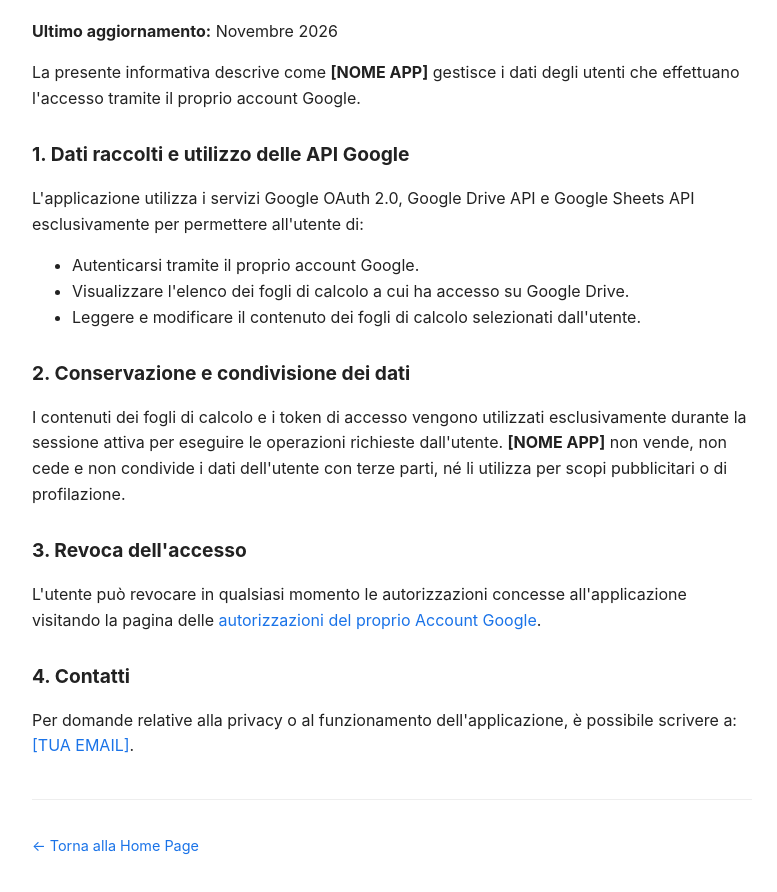
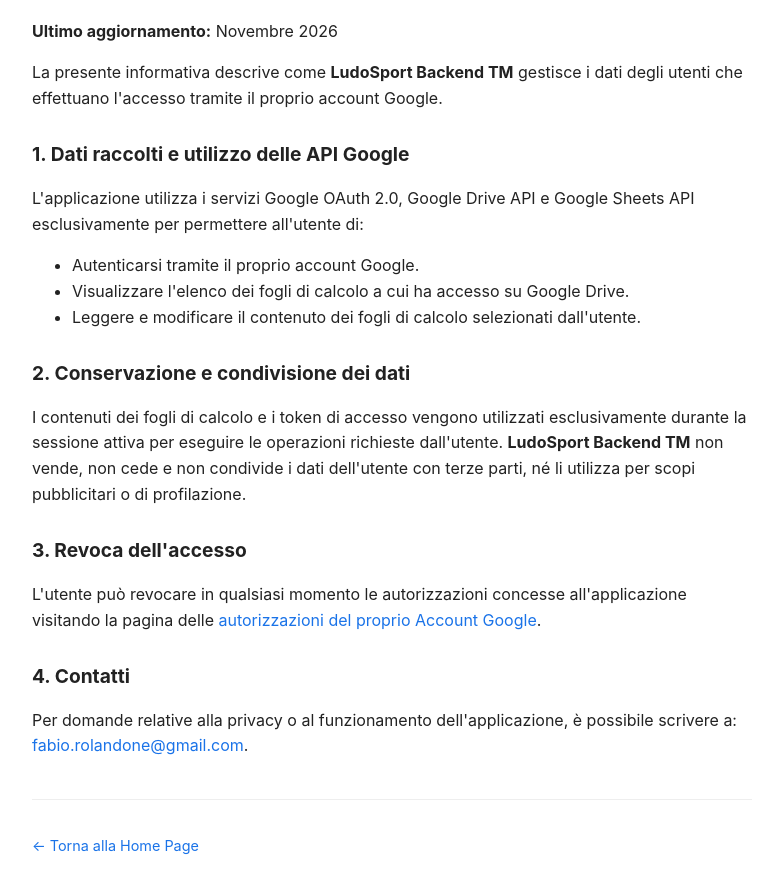
Before and after one commit to mimmixnt/mimmixnt.github.io, a plain HTML site: page privacy.html in a window 1280 px wide. Shown: the part 94-986 px from the top of the page, without its empty margins (248-1025 px from the left). Drawn offline with Linux system fonts and the light colour scheme.

Commit message:
Update privacy policy references to LudoSport Backend TM

```diff
--- a/privacy.html
+++ b/privacy.html
@@ -3,7 +3,7 @@
 <head>
     <meta charset="UTF-8">
     <meta name="viewport" content="width=device-width, initial-scale=1.0">
-    <title>Norme sulla privacy - [NOME APP]</title>
+    <title>Norme sulla privacy - LudoSport Backend TM</title>
     <style>
         body { font-family: -apple-system, BlinkMacSystemFont, "Segoe UI", Roboto, sans-serif; line-height: 1.6; max-width: 720px; margin: 40px auto; padding: 0 20px; color: #222; }
         h1 { color: #1a73e8; }
@@ -17,7 +17,7 @@
     <h1>Norme sulla privacy</h1>
     <p><strong>Ultimo aggiornamento:</strong> Novembre 2026</p>
 
-    <p>La presente informativa descrive come <strong>[NOME APP]</strong> gestisce i dati degli utenti che effettuano l'accesso tramite il proprio account Google.</p>
+    <p>La presente informativa descrive come <strong>LudoSport Backend TM</strong> gestisce i dati degli utenti che effettuano l'accesso tramite il proprio account Google.</p>
 
     <h2>1. Dati raccolti e utilizzo delle API Google</h2>
     <p>L'applicazione utilizza i servizi Google OAuth 2.0, Google Drive API e Google Sheets API esclusivamente per permettere all'utente di:</p>
@@ -28,13 +28,13 @@
     </ul>
 
     <h2>2. Conservazione e condivisione dei dati</h2>
-    <p>I contenuti dei fogli di calcolo e i token di accesso vengono utilizzati esclusivamente durante la sessione attiva per eseguire le operazioni richieste dall'utente. <strong>[NOME APP]</strong> non vende, non cede e non condivide i dati dell'utente con terze parti, né li utilizza per scopi pubblicitari o di profilazione.</p>
+    <p>I contenuti dei fogli di calcolo e i token di accesso vengono utilizzati esclusivamente durante la sessione attiva per eseguire le operazioni richieste dall'utente. <strong>LudoSport Backend TM</strong> non vende, non cede e non condivide i dati dell'utente con terze parti, né li utilizza per scopi pubblicitari o di profilazione.</p>
 
     <h2>3. Revoca dell'accesso</h2>
     <p>L'utente può revocare in qualsiasi momento le autorizzazioni concesse all'applicazione visitando la pagina delle <a href="https://google.com" target="_blank" rel="noopener">autorizzazioni del proprio Account Google</a>.</p>
 
     <h2>4. Contatti</h2>
-    <p>Per domande relative alla privacy o al funzionamento dell'applicazione, è possibile scrivere a: <a href="mailto:[TUA EMAIL]">[TUA EMAIL]</a>.</p>
+    <p>Per domande relative alla privacy o al funzionamento dell'applicazione, è possibile scrivere a: <a href="mailto:fabio.rolandone@gmail.com">fabio.rolandone@gmail.com</a>.</p>
 
     <footer>
         <p><a href="index.html">← Torna alla Home Page</a></p>
```
